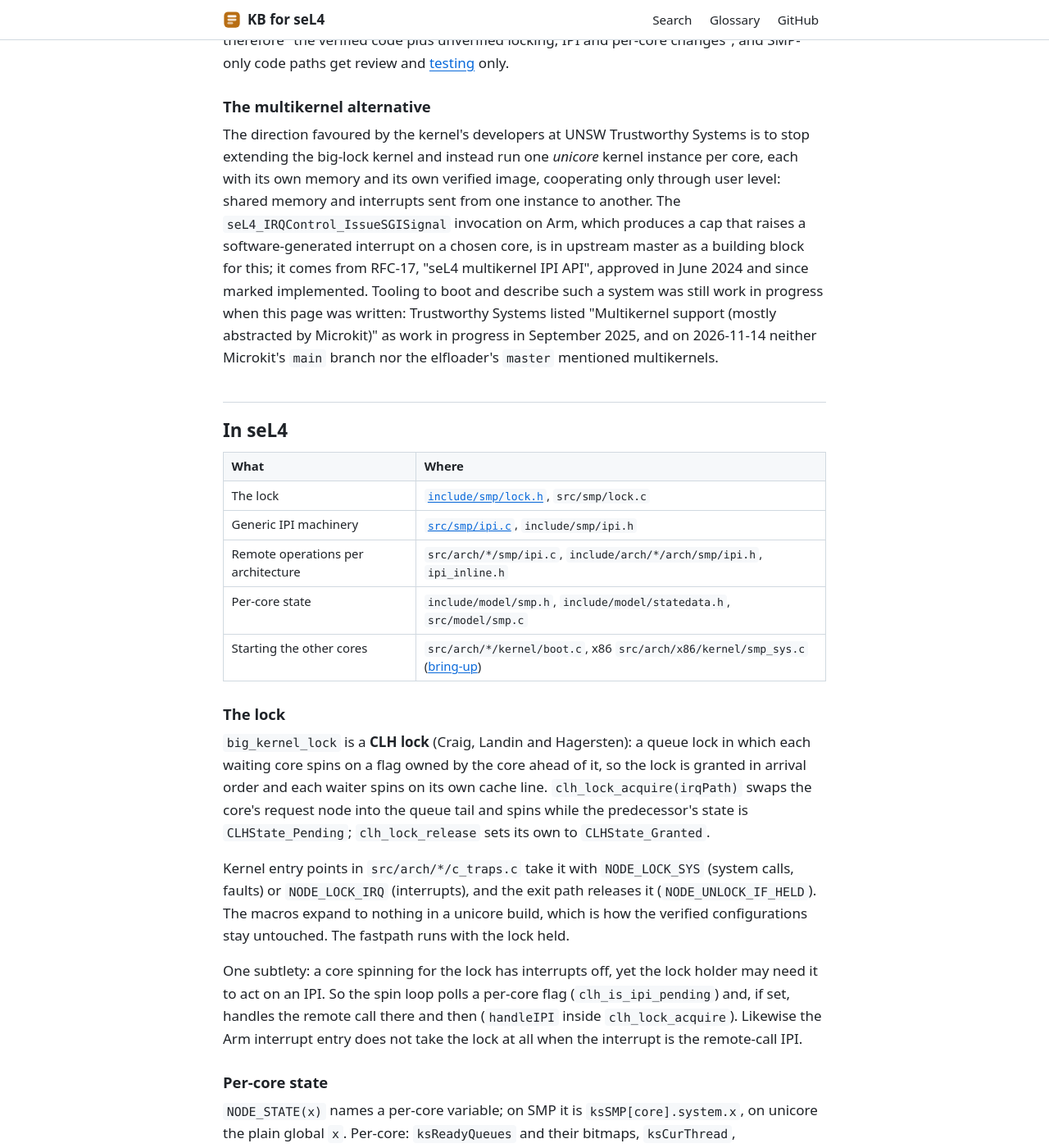
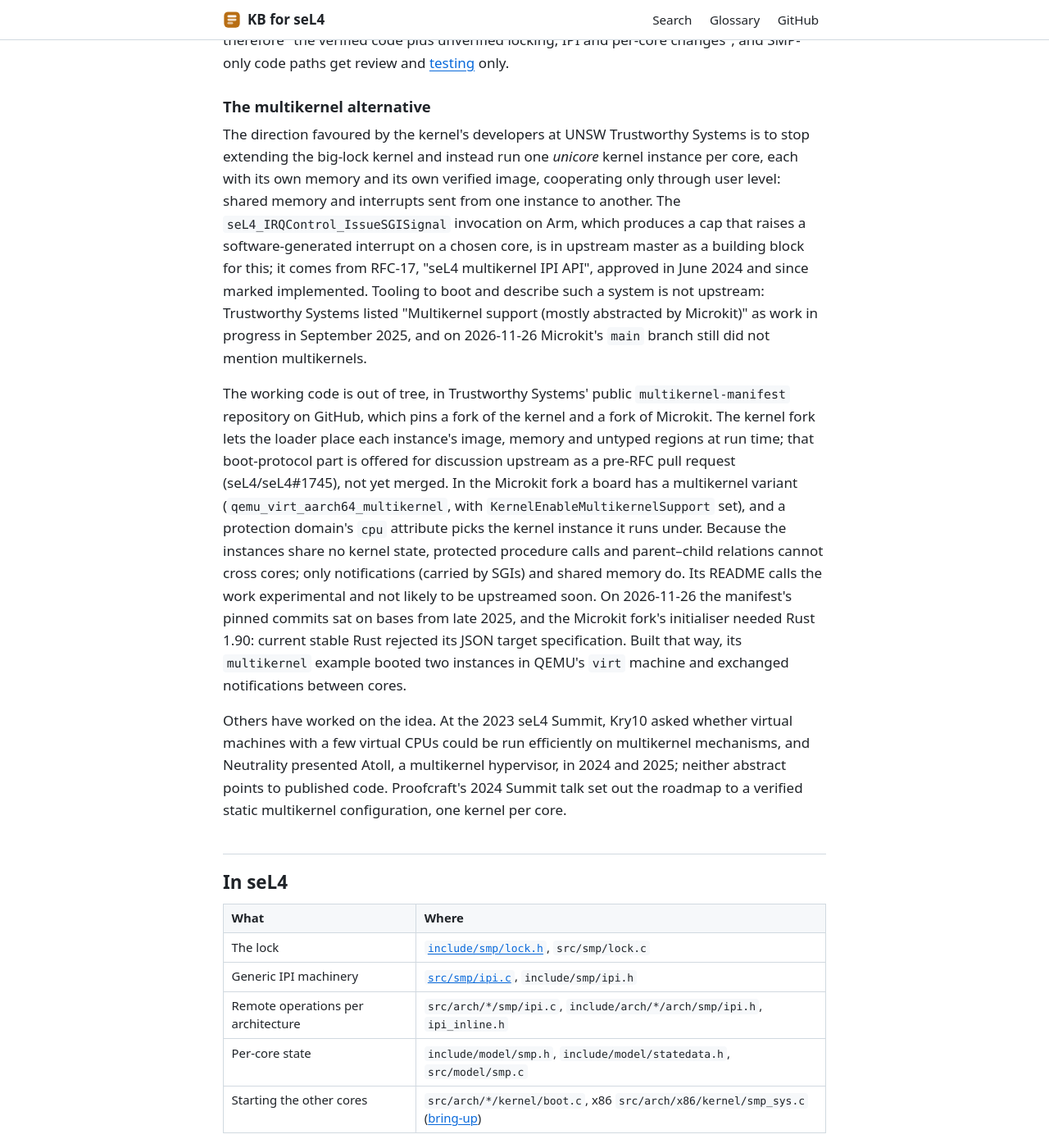
Before and after one commit to timretout/kb-for-seL4, a Jekyll site: the page built from sel4/smp.md, in a window 1280 px wide and 1400 px high, scrolled down 1913 px. Shown: the whole window at 82% size. Built offline with Jekyll 4.4.1, drawn with Linux system fonts in a browser that asks for light colours; our own code applies the rules of GitHub Pages for plain Markdown files; some of the changed text lies outside the part shown.

Commit message:
kb: SMP: where the out-of-tree multikernel lives and how it boots
Co-Authored-By: Claude Opus 5.5 <noreply@anthropic.com>

```diff
--- a/sel4/smp.md
+++ b/sel4/smp.md
@@ -87,11 +87,37 @@ and interrupts sent from one instance to another. The
 that raises a software-generated interrupt on a chosen core, is in
 upstream master as a building block for this; it comes from RFC-17,
 "seL4 multikernel IPI API", approved in June 2024 and since marked
-implemented. Tooling to boot and describe such a system was still
-work in progress when this page was written: Trustworthy Systems
-listed "Multikernel support (mostly abstracted by Microkit)" as work
-in progress in September 2025, and on 2026-11-14 neither Microkit's
-`main` branch nor the elfloader's `master` mentioned multikernels.
+implemented. Tooling to boot and describe such a system is not
+upstream: Trustworthy Systems listed "Multikernel support (mostly
+abstracted by Microkit)" as work in progress in September 2025, and
+on 2026-11-26 Microkit's `main` branch still did not mention
+multikernels.
+
+The working code is out of tree, in Trustworthy Systems' public
+`multikernel-manifest` repository on GitHub, which pins a fork of the
+kernel and a fork of Microkit. The kernel fork lets the loader place
+each instance's image, memory and untyped regions at run time; that
+boot-protocol part is offered for discussion upstream as a pre-RFC pull
+request (seL4/seL4#1745), not yet merged. In the Microkit fork a board
+has a multikernel variant (`qemu_virt_aarch64_multikernel`, with
+`KernelEnableMultikernelSupport` set), and a protection domain's `cpu`
+attribute picks the kernel instance it runs under. Because the
+instances share no kernel state, protected procedure calls and
+parent–child relations cannot cross cores; only notifications (carried
+by SGIs) and shared memory do. Its README calls the work experimental
+and not likely to be upstreamed soon. On 2026-11-26 the manifest's
+pinned commits sat on bases from late 2025, and the Microkit fork's
+initialiser needed Rust 1.90: current stable Rust rejected its JSON
+target specification. Built that way, its `multikernel` example booted
+two instances in QEMU's `virt` machine and exchanged notifications
+between cores.
+
+Others have worked on the idea. At the 2023 seL4 Summit, Kry10 asked
+whether virtual machines with a few virtual CPUs could be run
+efficiently on multikernel mechanisms, and Neutrality presented Atoll,
+a multikernel hypervisor, in 2024 and 2025; neither abstract points to
+published code. Proofcraft's 2024 Summit talk set out the roadmap to a
+verified static multikernel configuration, one kernel per core.
 
 ## In seL4
 
@@ -234,6 +260,22 @@ The remote calls, from the per-architecture `IpiRemoteCall_t`:
   each other by interrupt. *Checked 2026-11-14.*
 - [Heiser, "Trustworthy Systems R&D update", seL4 Summit 2025](https://sel4.systems/Summit/2025/slides/trustworthy-systems.pdf):
   multikernel support listed as work in progress. *Checked 2026-11-14.*
+- [Trustworthy Systems, `multikernel-manifest`](https://github.com/au-ts/multikernel-manifest):
+  README (the `cpu` attribute, no cross-core PPCs or children,
+  multikernel board variants, "unlikely" to be upstreamed soon) and
+  `.gitmodules` (the kernel and Microkit forks). *Checked 2026-11-26.*
+- [seL4/seL4#1745, "Pre-RFC: Multikernel Kernel Boot Code / Loader Changes"](https://github.com/seL4/seL4/pull/1745):
+  loader information and a run-time kernel physical address, open.
+  *Checked 2026-11-26.*
+- [seL4 Summit 2023 abstracts](https://sel4.systems/Summit/2023/abstracts2023.html):
+  Kry10's "More multiprocessing on seL4: Are efficient SMP virtual
+  machines possible on verifiable seL4 kernels?". *Checked 2026-11-26.*
+- [seL4 Summit 2024 abstracts](https://sel4.systems/Summit/2024/abstracts2024.html):
+  Proofcraft's "seL4 multikernel roadmap and concurrency verification"
+  and Neutrality's "The Neutrality Atoll Hypervisor and the seL4
+  Multikernel". *Checked 2026-11-26.*
+- [seL4 Summit 2025 abstracts](https://sel4.systems/Summit/2025/abstracts2025.html):
+  Neutrality's "seL4 on Big Iron". *Checked 2026-11-26.*
 - [LWN, "Paravirtualized ticket spinlocks"](https://lwn.net/Articles/556141/):
   why a strict-order spinlock collapses when virtual CPUs are
   descheduled. *Checked 2026-11-14.*
```
